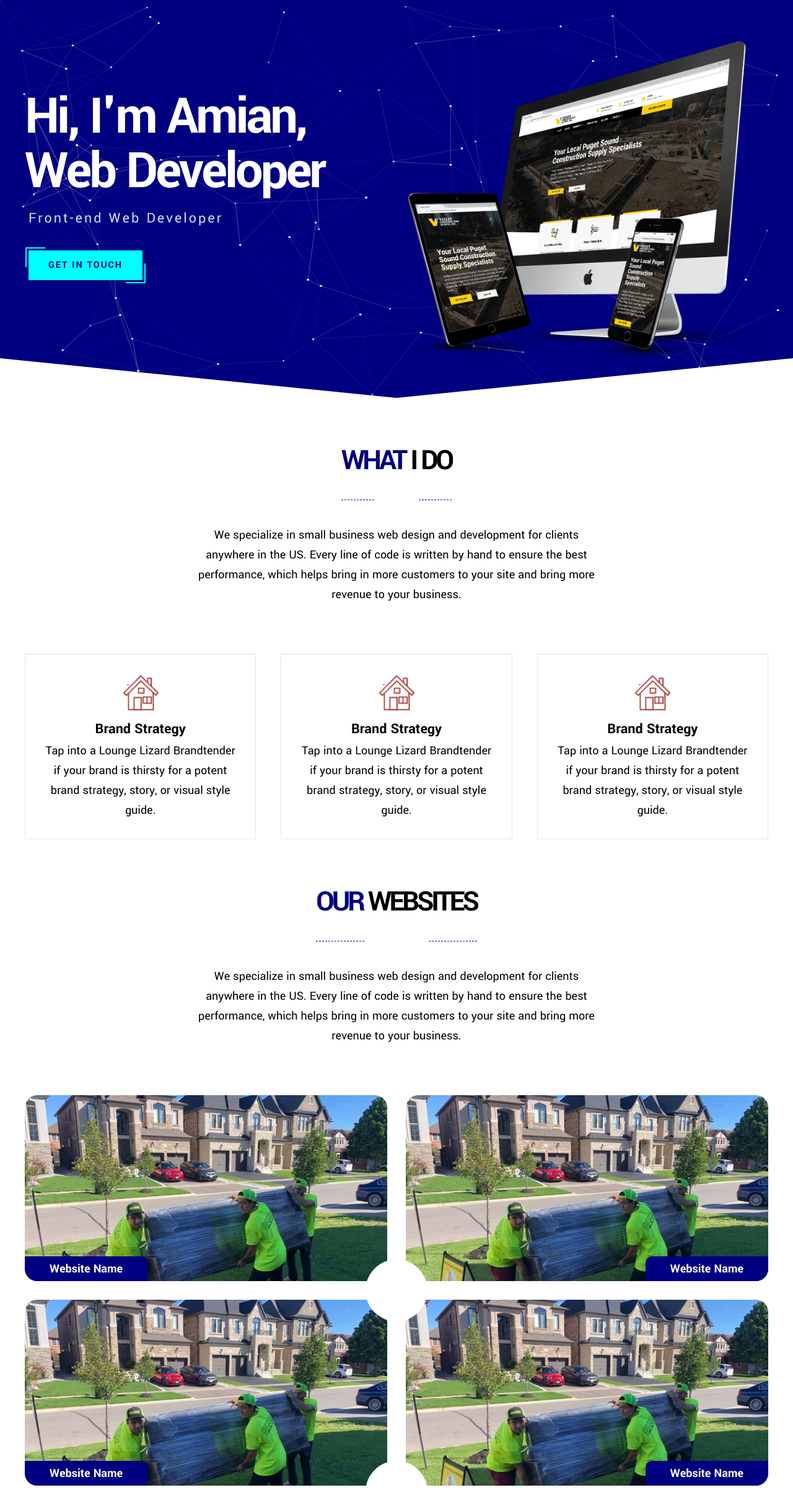
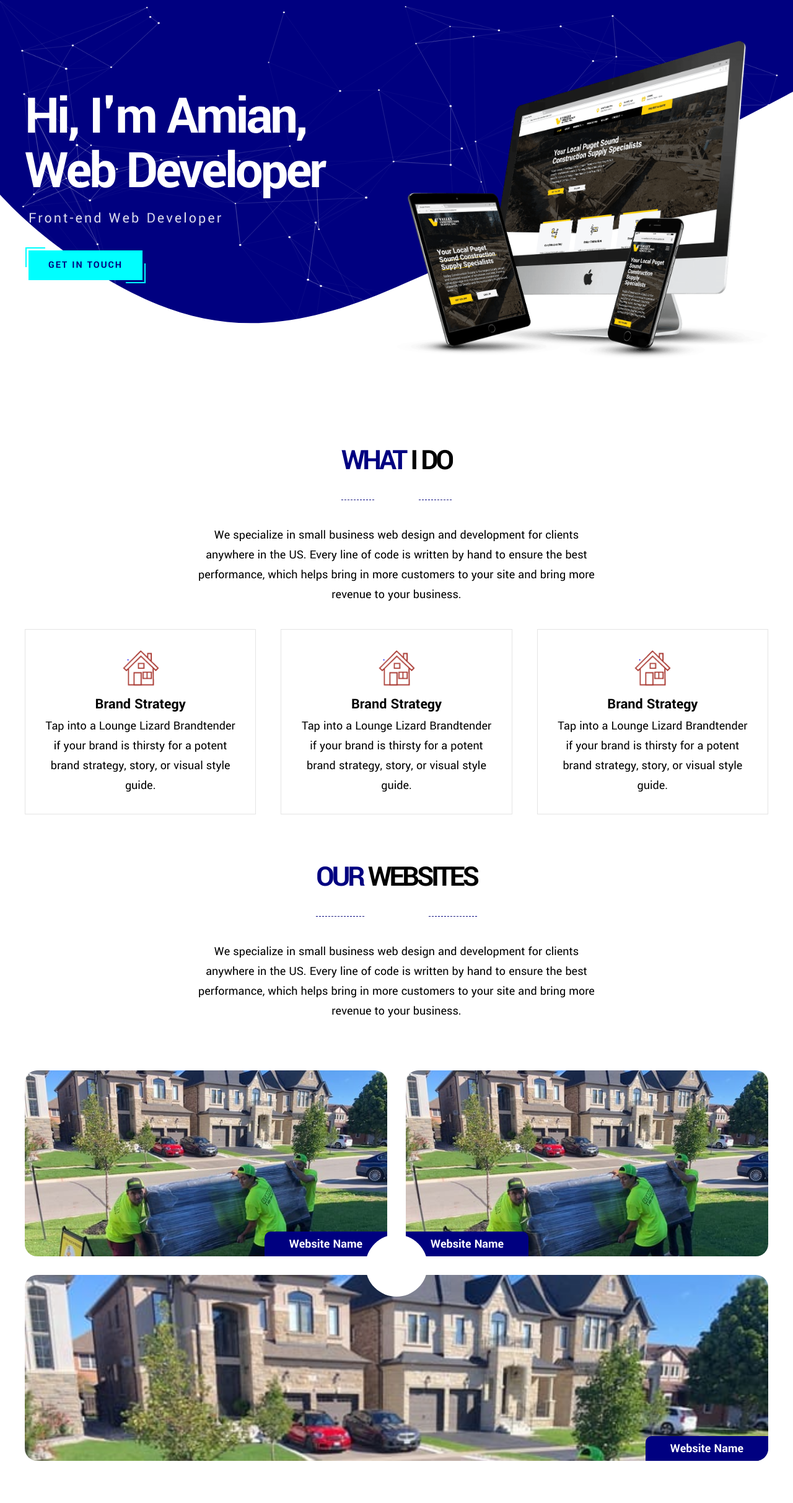
Before and after one commit to twombly12/myWebsite, a plain HTML site: page index.html in a window 1280 px wide. Shown: the part 188-2613 px from the top of the page at 62% size. After the commit the page ends 2545 px from the top, so only its background shows below. Drawn offline with nearby package versions, Linux system fonts and the light colour scheme.

Commit message:
landing background changed to curve

```diff
--- a/css/style.css
+++ b/css/style.css
@@ -407,13 +407,14 @@
         display: flex;
         align-items: center;
         /* clip-path: ellipse(85% 55% at 50% 44%); */
-        clip-path: polygon(-1px -1px, 100% -1px, 100% 90%, 50% 100%, -1px 90%);
+        /* clip-path: polygon(-1px -1px, 100% -1px, 100% 90%, 50% 100%, -1px 90%); */
         /* clip-path: polygon(-1px -1px, 100% -1px, 100% 80%, 0 100%); */
     }
-    /* .landing::after {
+
+    .landing::after {
         content: "";
         position: absolute;
-        bottom: 0;
+        bottom: -2px;
         left: 0;
         height: 100%;
         width: 100%;
@@ -424,7 +425,7 @@
         -webkit-transform: scaleX(-1);
         -ms-transform: scaleX(-1);
         transform: scaleX(-1);
-    } */
+    }
 
     .content {
         display: flex;
@@ -459,7 +460,7 @@
         display: grid;
         grid-template-columns: 1fr 1fr 1fr;
         grid-gap: 40px;
-        margin-top: 80px;
+        margin-top: 40px;
     }
 
     #about>div>div {
@@ -556,10 +557,9 @@
     .circle-graphic:first-child {
         top: calc(300px - 35px);
     }
-
-    .circle-graphic:nth-child(2) {
+    /* .circle-graphic:nth-child(2) {
         top: calc(600px - 10px);
-    }
+    } */
     /* ------------------------------------------------- Dark Mode Styling ------------------------------------------------- */
 
     .day {
--- a/index.html
+++ b/index.html
@@ -81,25 +81,6 @@
             </p>
             <div>
                 <span class="circle-graphic"></span>
-                <span class="circle-graphic"></span>
-                <div>
-                    <img src="assets/img9.jpg" alt="website" />
-                    <span>Website Name</span>
-                    <div>
-                        <h3 class="light-color-text">HOME RESIDENTIAL MOVING</h3>
-                        <p>A momentous occasion in anyone’s life is the day they move away to school. Hugging mom and dad goodbye, and moving to a new town for the next 4+ yearsLear moremovers</p>
-                        <a href="#">Learn More</a>
-                    </div>
-                </div>
-                <div>
-                    <img src="assets/img9.jpg" alt="website" />
-                    <span>Website Name</span>
-                    <div>
-                        <h3 class="light-color-text">HOME RESIDENTIAL MOVING</h3>
-                        <p>A momentous occasion in anyone’s life is the day they move away to school. Hugging mom and dad goodbye, and moving to a new town for the next 4+ yearsLear moremovers</p>
-                        <a href="#">Learn More</a>
-                    </div>
-                </div>
                 <div>
                     <img src="assets/img9.jpg" alt="website" />
                     <span>Website Name</span>
```
